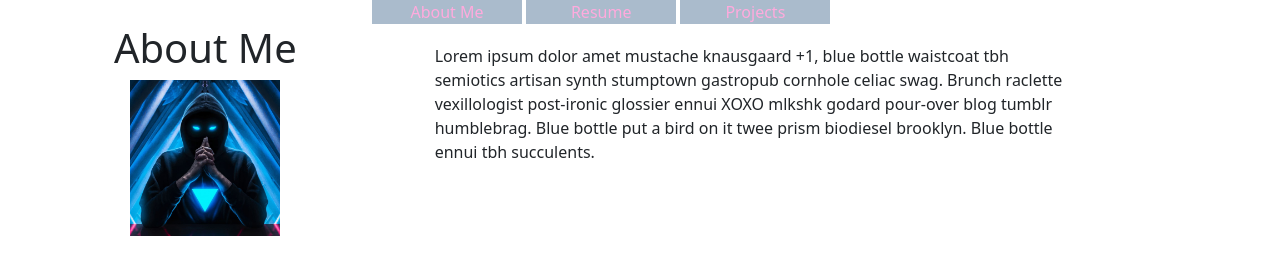
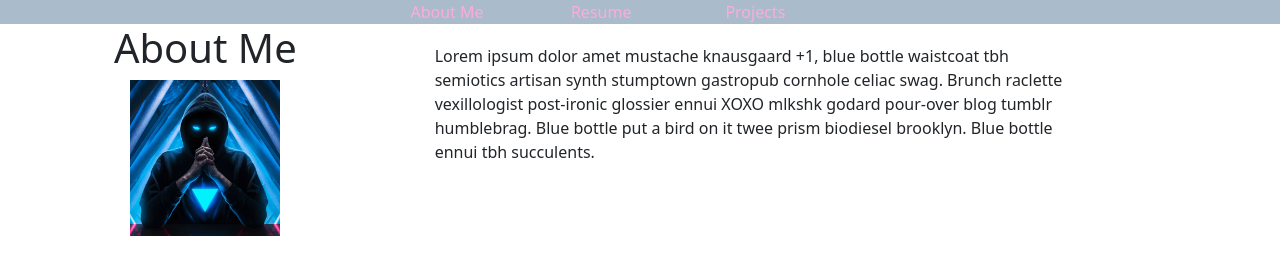
Before and after one commit to kswartwout/PracticeLab, a plain HTML site: page index.html in a window 1280 px wide. Drawn offline with nearby package versions, Linux system fonts and the light colour scheme.

Commit message:
Added Nav tags

```diff
--- a/index.html
+++ b/index.html
@@ -29,6 +29,9 @@
         background: #FAD;
         color: #ABC;
       }
+      nav {
+        background: #ABC;
+      }
       img {
         display: block;
         width: 150px;
@@ -45,11 +48,13 @@
   <body>
     <div class='row'>
       <div class='col'>
-        <ul>
-          <li><a href='#'>About Me</a></li>
-          <li><a href='#'>Resume</a></li>
-          <li><a href='#'>Projects</a></li>
-        </ul>
+        <nav>
+          <ul>
+            <li><a href='#'>About Me</a></li>
+            <li><a href='#'>Resume</a></li>
+            <li><a href='#'>Projects</a></li>
+          </ul>
+        </nav>
       </div>
     </div>
 
```
